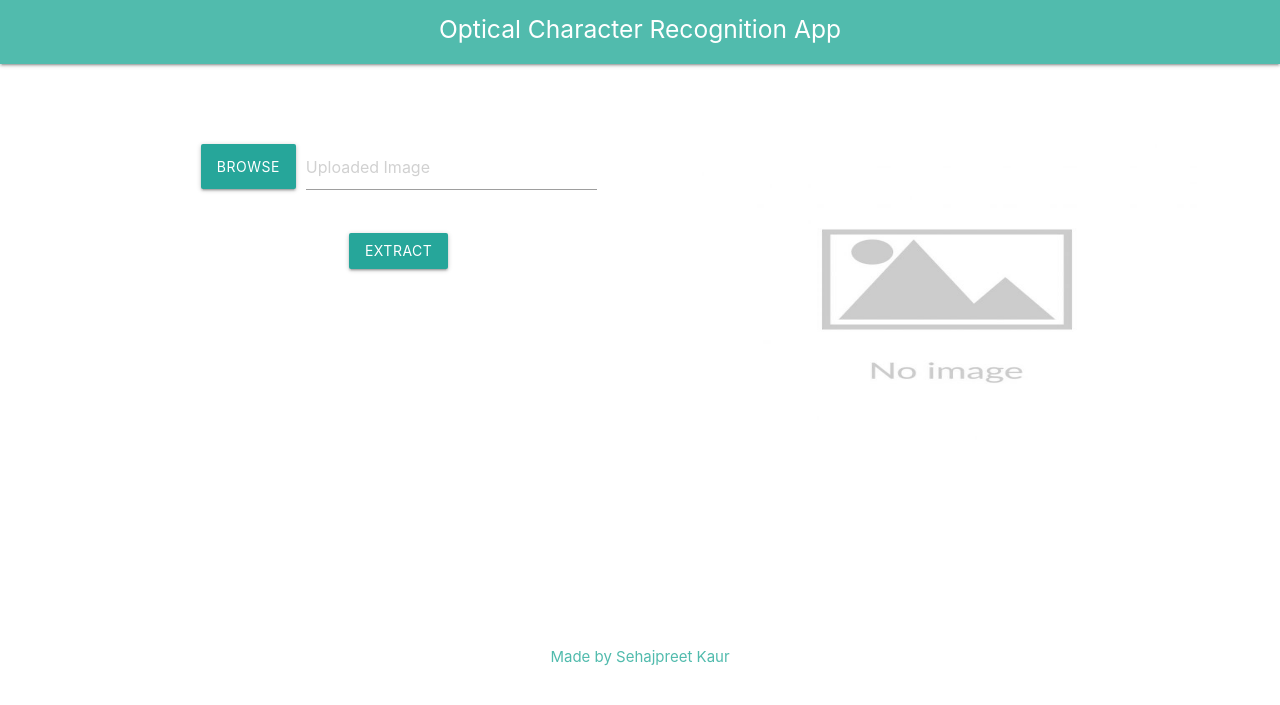
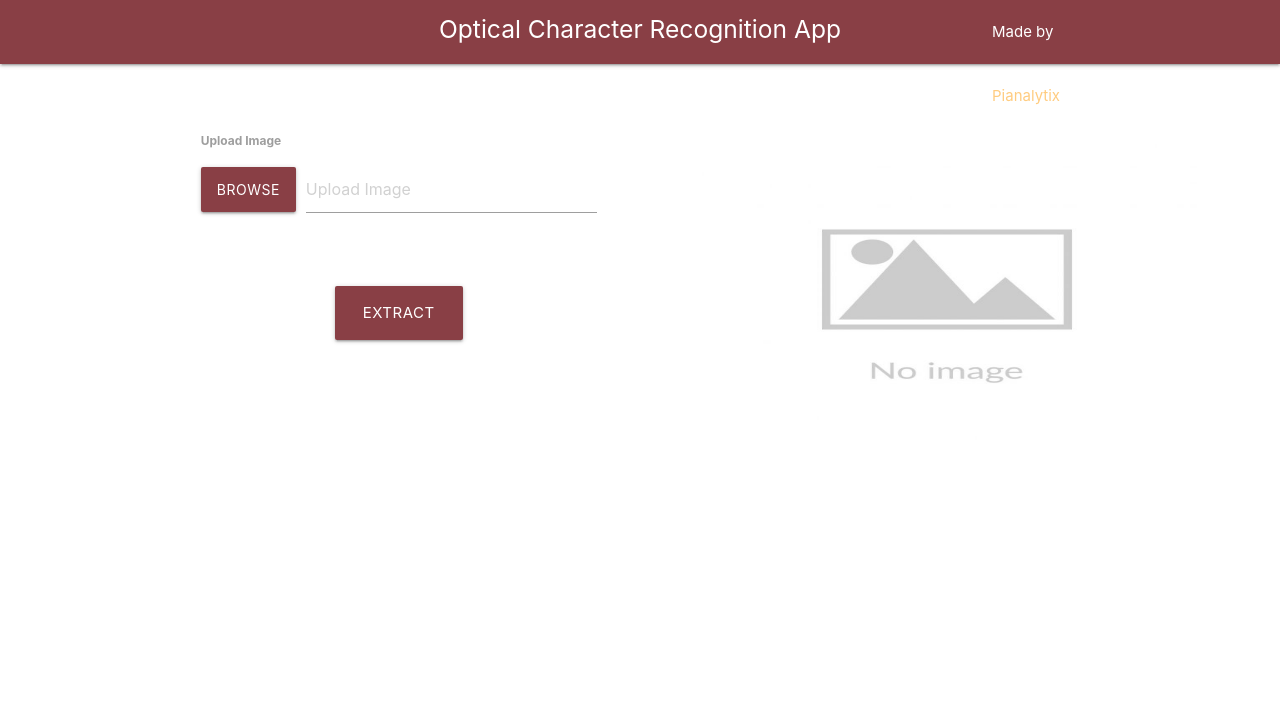
Before and after one commit to sehajmander12/TextExtraction, a Flask app: page / in a window 1280 px wide. Shown: the top 705 px of the page. Run offline with Flask 2, Linux system fonts and the light colour scheme; some libraries are stand-ins or nearby versions.

Commit message:
Update index.html

```diff
--- a/app/templates/index.html
+++ b/app/templates/index.html
@@ -1,29 +1,23 @@
-
 <!DOCTYPE html>
 <html lang="en">
 <head>
   <meta http-equiv="Content-Type" content="text/html; charset=UTF-8"/>
-  <meta name="viewport" content="width=device-width, initial-scale=1, maximum-scale=1.0, shrink-to-fit=no">
-  <title>Text Extraction Application</title>
-<style type="text/css">
-        /class selector/
-        .btn{
-            width:inline;background-color:red;padding:10px;text-align:center;float:left;margin-left:10px;color:white;cursor:pointer;border-radius:10px;text-align: center;
-        }
-        .btn:hover{background-color:gold;color:black}/in-build keyword/
-    </style>
+  <meta name="viewport" content="width=device-width, initial-scale=1, maximum-scale=1.0"/>
+  <title>Optical Character Recognition App</title>
+
   <!-- CSS  -->
   <script src="//ajax.googleapis.com/ajax/libs/jquery/1.9.1/jquery.min.js"></script>
 
   <link href="./static/css/materialize.css" type="text/css" rel="stylesheet" media="screen,projection"/>
-
 </head>
 
 <body>
-  <nav style="background-color: #51BBAD" class="lighten-1"  role="navigation" style="height: 100px">
+  <nav style="background-color: #893f45" class="lighten-1"  role="navigation" style="height: 100px">
     <div class="nav-wrapper container">
       <a id="logo-container" class="brand-logo center"><h5>Optical Character Recognition App</h5></a>
-
+      <div style="margin-left: 800px">
+      	   Made by <a class="orange-text text-lighten-3">Pianalytix</a>
+      </div>
     </div>
   </nav>
 
@@ -38,19 +32,20 @@
               <div class = "row">
 
                   <div class="row">
+                    <label for="first_name"><b>Upload Image</b></label><br>
                     <div class = "file-field input-field">
-                      <div class = "btn" >
+                      <div class = "btn" style="background-color: #893f45">
                         <span>Browse</span>
                         <input type = "file" name="image_upload" id="image_upload" />
                       </div>
                       <div class = "file-path-wrapper">
-                        <input class = "file-path validate" type = "text" placeholder = "Uploaded Image" name="image_name" id="image_name" />
+                        <input class = "file-path validate" type = "text" placeholder = "Upload Image" name="image_name" id="image_name" />
                       </div>
                     </div>
                   </div>
 
-                  <div class="row center" style="margin-left: 20px margin-top: 80px margin-right: 50px margin-bottom: 80px ">
-                    <button id="submit" type="submit" class = "btn" >Extract</button>
+                  <div class="row center" style="margin-top: 50px">
+                    <button id="submit" type="submit" class="btn-large" style="background-color: #893f45">Extract</button>
                   </div>
 
                   <div>
@@ -75,7 +70,6 @@
         </form>
       </div>
     </div>
-
   </div>
 
   </div>
@@ -93,12 +87,6 @@
 
 
   </script>
-  <div class="row" >
-    <div class="col-md-2" >
-      <div style="text-align:center; margin-top: 160px">
-        <font color="#51BBAD">Made by Sehajpreet Kaur
-      </div>
-    </div>
-   </div>
+
   </body>
 </html>
```
